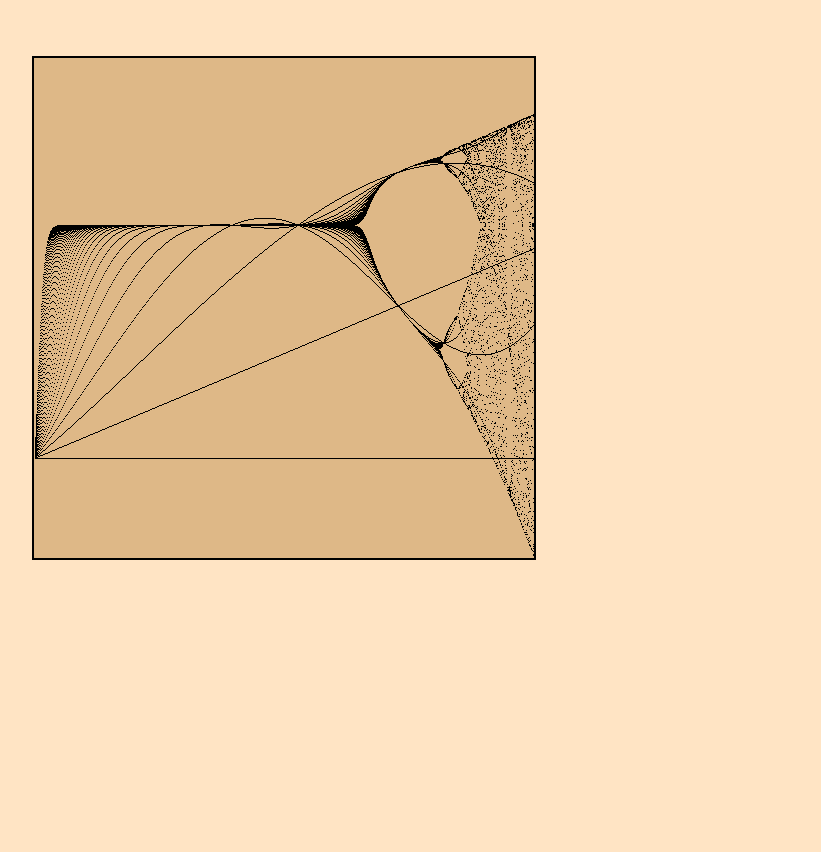
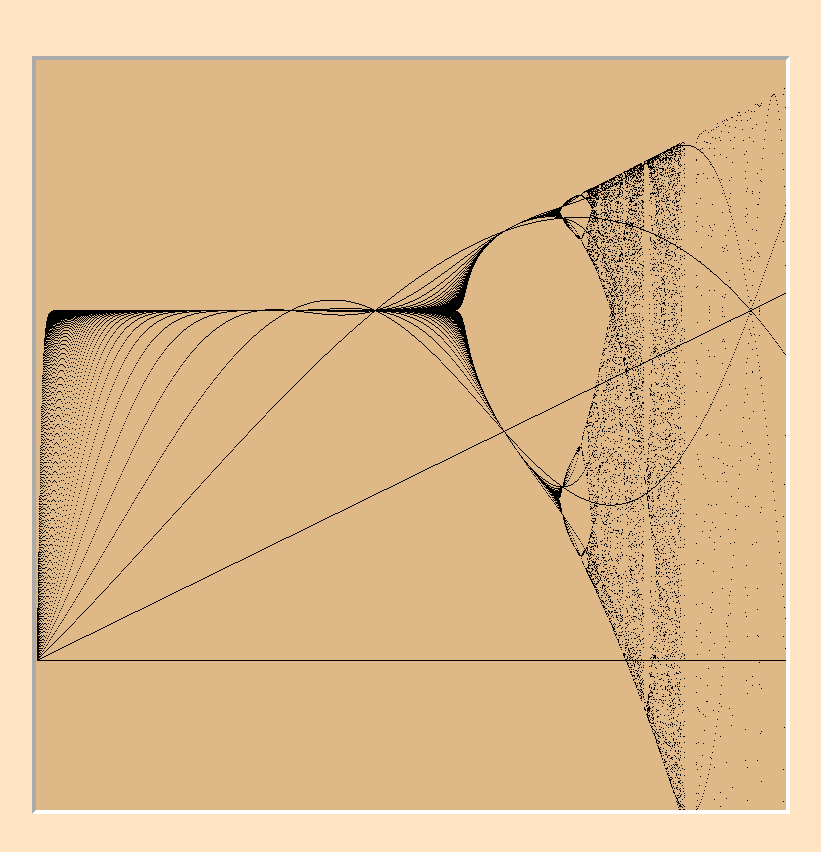
Before and after one commit to S-R-i-c-e/feigenbaum, a plain HTML site: page index.html in a window 1280 px wide. Shown: the whole page, without its empty margins (24-845 px from the left). Before the commit the page ends 800 px from the top, so only its background shows below. Drawn offline with Linux system fonts and the light colour scheme.

Commit message:
css border

```diff
--- a/code.js
+++ b/code.js
@@ -15,8 +15,13 @@ const canvasWidth = feigenCanvas.width;
 const canvasHeight = feigenCanvas.height;
 
 //this app parameters
-const funcRangeX = 3;
-const funcRangeY = 1.5;
+const funcMinX = 0;
+const funcMaxX = 3.5;
+const funcMinY = 0;
+const funcMaxY = 1.5;
+
+const funcRangeX = funcMaxX - funcMinX;
+const funcRangeY = funcMaxY - funcMinY;
 
 const deltaX = funcRangeX/canvasWidth;
 const deltaY = funcRangeY/canvasHeight;
@@ -38,7 +43,7 @@ function feigen(population, feedback) {
 
 for (range=deltaX;range<funcRangeX;range+=deltaX) {
     feed = range;
-    numIterations = 50;
+    numIterations = 100;
     pop = 0.3;
     for (index=1;index<numIterations;index++) {
         setPixel(feed,pop);
--- a/index.html
+++ b/index.html
@@ -9,7 +9,7 @@
 </head>
 <body>
     <main class="flex-container">
-        <canvas id="feigenbaum-diagram" width="500" height="500"></canvas>
+        <canvas id="feigenbaum-diagram" width="750" height="750"></canvas>
     </main>
     <script src="./code.js"></script>
 </body>
--- a/style.css
+++ b/style.css
@@ -4,7 +4,8 @@ body {
 
 canvas {
     background-color: burlywood;
-    border: 2px solid black;
+    border: 4px solid white;
+    border-style: inset;
 }
 
 .flex-container {
```
